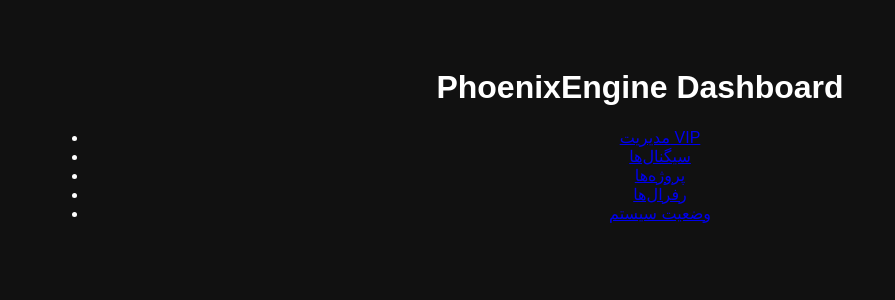
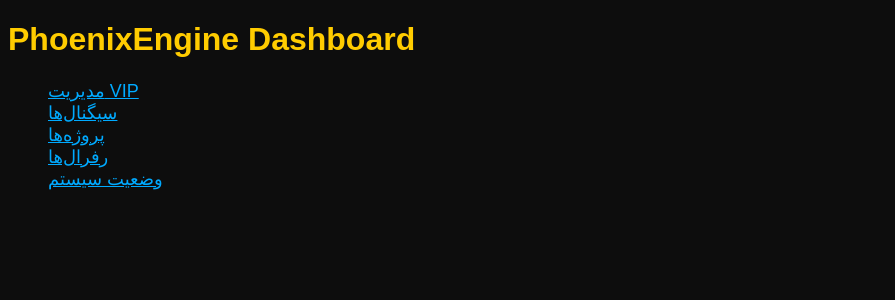
Before and after one commit to PhoenixVertexPro/PhoenixEngine, a Flask app: page / in a window 1280 px wide. Shown: the top 300 px of the page, without its empty margins (0-895 px from the left). Run offline with Flask 3, Linux system fonts and the light colour scheme.

Commit message:
Update style.css

```diff
--- a/dashboard/static/style.css
+++ b/dashboard/static/style.css
@@ -1,13 +1,18 @@
 body {
-    background: #111;
+    background: #0d0d0d;
     color: #fff;
-    font-family: Arial;
-    text-align: center;
-    padding: 40px;
+    font-family: sans-serif;
 }
 
-pre {
-    background: #222;
-    padding: 20px;
-    border-radius: 10px;
+h1, h2 {
+    color: #ffcc00;
 }
+
+a {
+    color: #00aaff;
+    font-size: 18px;
+}
+
+ul {
+    list-style: none;
+}
```
